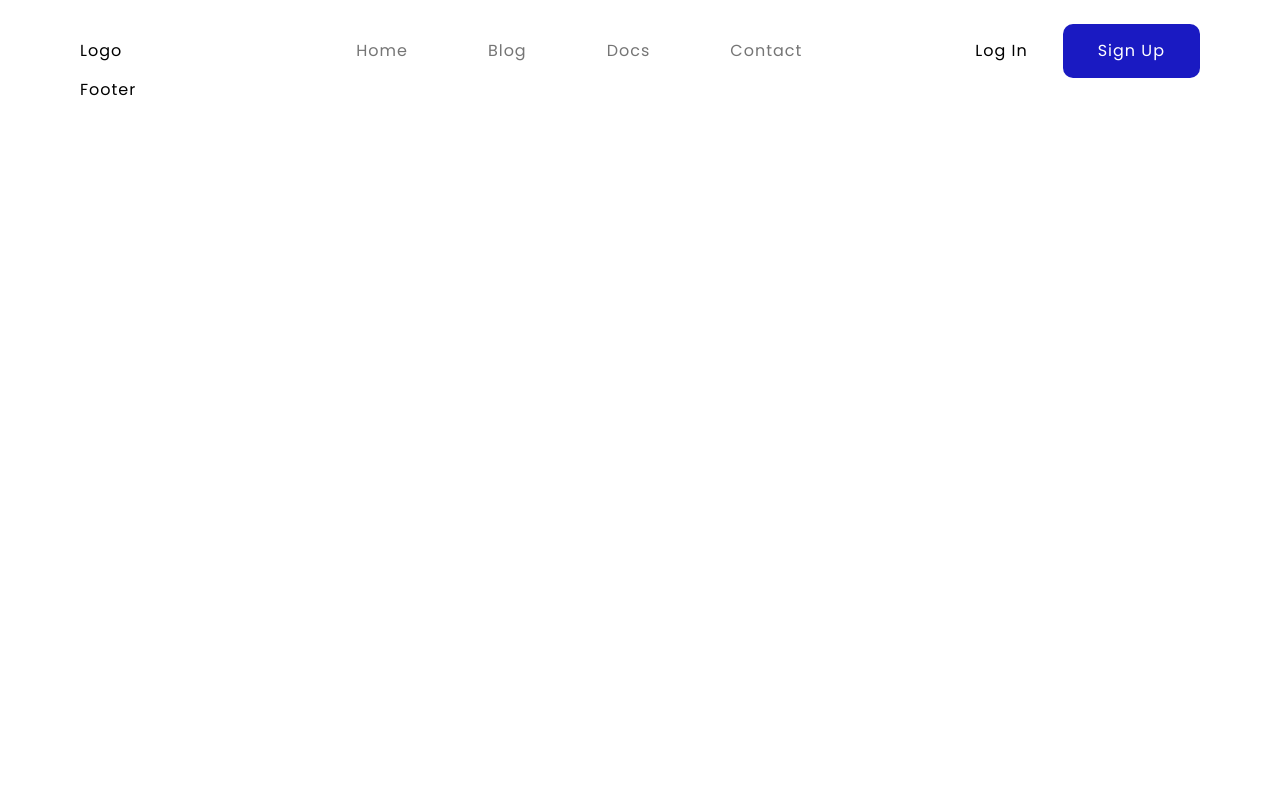
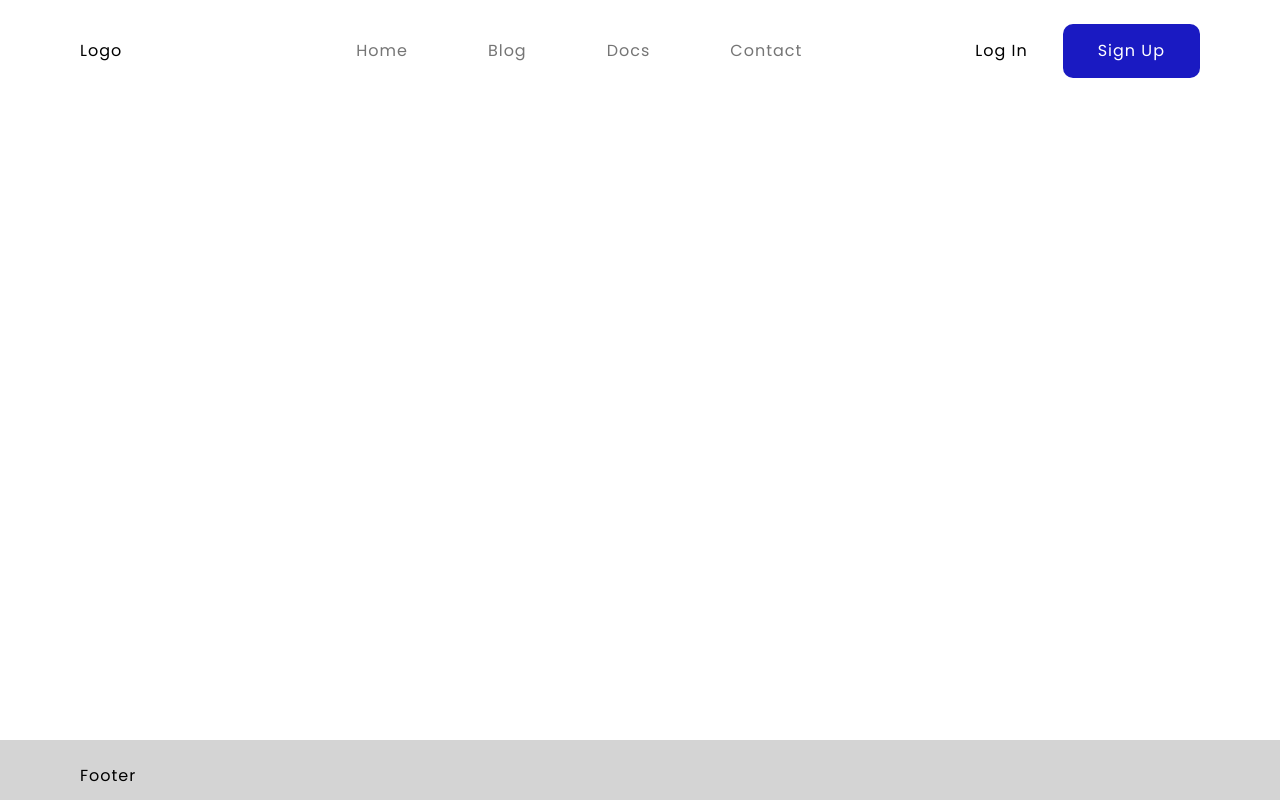
Before and after one commit to nmhieudut/React-boilerplate, a React (Create React App) app: page / in a window 1280 px wide. Built offline with nearby package versions, Linux system fonts and the light colour scheme; no server answers.

Commit message:
Add a default footer in layout 🛠️

```diff
--- a/src/core/api/index.ts
+++ b/src/core/api/index.ts
@@ -41,5 +41,5 @@ axiosClient.interceptors.response.use(
     return Promise.reject(error)
   }
 )
-console.log('--------', { axiosClient })
+
 export default axiosClient
--- a/src/core/layout/Footer/index.tsx
+++ b/src/core/layout/Footer/index.tsx
@@ -1,5 +1,11 @@
 const Footer = () => {
-     return <div className="bottom-0">Footer</div>
+  return (
+    <div className="footer">
+      <div className="max-w-screen-2xl mx-auto">
+        <div className="wrapper pt-6 px-20">Footer</div>
+      </div>
+    </div>
+  )
 }
 
 export default Footer
--- a/src/core/layout/index.tsx
+++ b/src/core/layout/index.tsx
@@ -10,9 +10,9 @@ export const Layout = () => {
         <div className="wrapper pt-6 px-20">
           <Header />
           <Container />
-          <Footer />
         </div>
       </div>
+      <Footer />
     </BrowserRouter>
   )
 }
--- a/src/index.tsx
+++ b/src/index.tsx
@@ -2,7 +2,7 @@ import React from "react";
 import ReactDOM from "react-dom";
 import "styles/main.scss";
 import App from "core/app";
-import i18n from "i18n/translation";
+import i18n from "plugins/i18n";
 import { I18nextProvider } from "react-i18next";
 import reportWebVitals from "./reportWebVitals";
 
--- a/src/store/auth/saga.ts
+++ b/src/store/auth/saga.ts
@@ -5,15 +5,12 @@ import { call } from 'typed-redux-saga'
 import { put, takeLatest } from 'redux-saga/effects'
 
 function* login(action: actionTypes.SignInActionType) {
-  console.log('===herer', action)
-  // return
   try {
     const data: any = yield* call(
       loginCall,
       action.payload.username,
       action.payload.password
     )
-    console.log('========', data)
     if (data) {
       yield put({
         type: actionTypes.SIGN_IN_SUCCESS,
@@ -26,7 +23,6 @@ function* login(action: actionTypes.SignInActionType) {
     }
     return
   } catch (e: any) {
-    console.log('--------', { e })
     yield put({
       type: actionTypes.SIGN_IN_FAILED,
       error: e.response.data.error,
--- a/src/styles/_custom.scss
+++ b/src/styles/_custom.scss
@@ -1,3 +1,4 @@
 $blue-blur: rgb(26, 26, 194);
 $gray-dark: #757575;
+$gray-light: #d4d4d4;
 $white: #fff
--- a/src/styles/_footer.scss
+++ b/src/styles/_footer.scss
@@ -0,0 +1,7 @@
+.footer {
+  position: absolute;
+  bottom: 0;
+  width: 100%;
+  height: 60px; /* Height of the footer */
+  background: $gray-light;
+}
--- a/src/styles/main.scss
+++ b/src/styles/main.scss
@@ -2,6 +2,7 @@
 @tailwind components;
 @tailwind utilities;
 @import 'styles/header';
+@import 'styles/footer';
 @import 'styles/custom';
 @import 'styles/global';
 
@@ -21,3 +22,9 @@ h6 {
   margin: 0;
   box-sizing: border-box;
 }
+
+body, html {
+  height:  100%;
+  margin:  0px auto;
+  padding: 0px auto;
+}
```
Also changed, not shown: src/plugins/i18n/index.ts (renamed from src/i18n/translation/index.ts), src/plugins/locales/en/translation.json (renamed from src/i18n/locales/en/translation.json), src/plugins/locales/vi/translation.json (renamed from src/i18n/locales/vi/translation.json).
